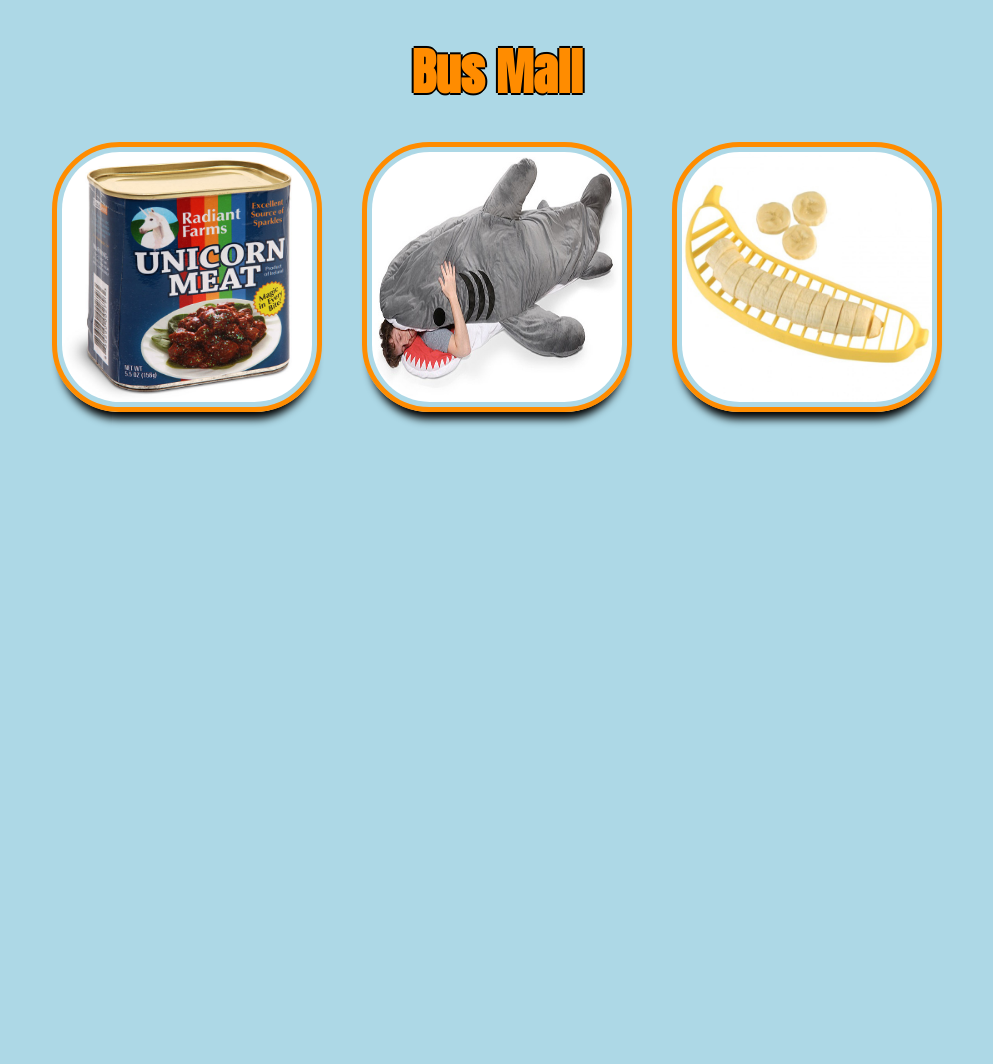
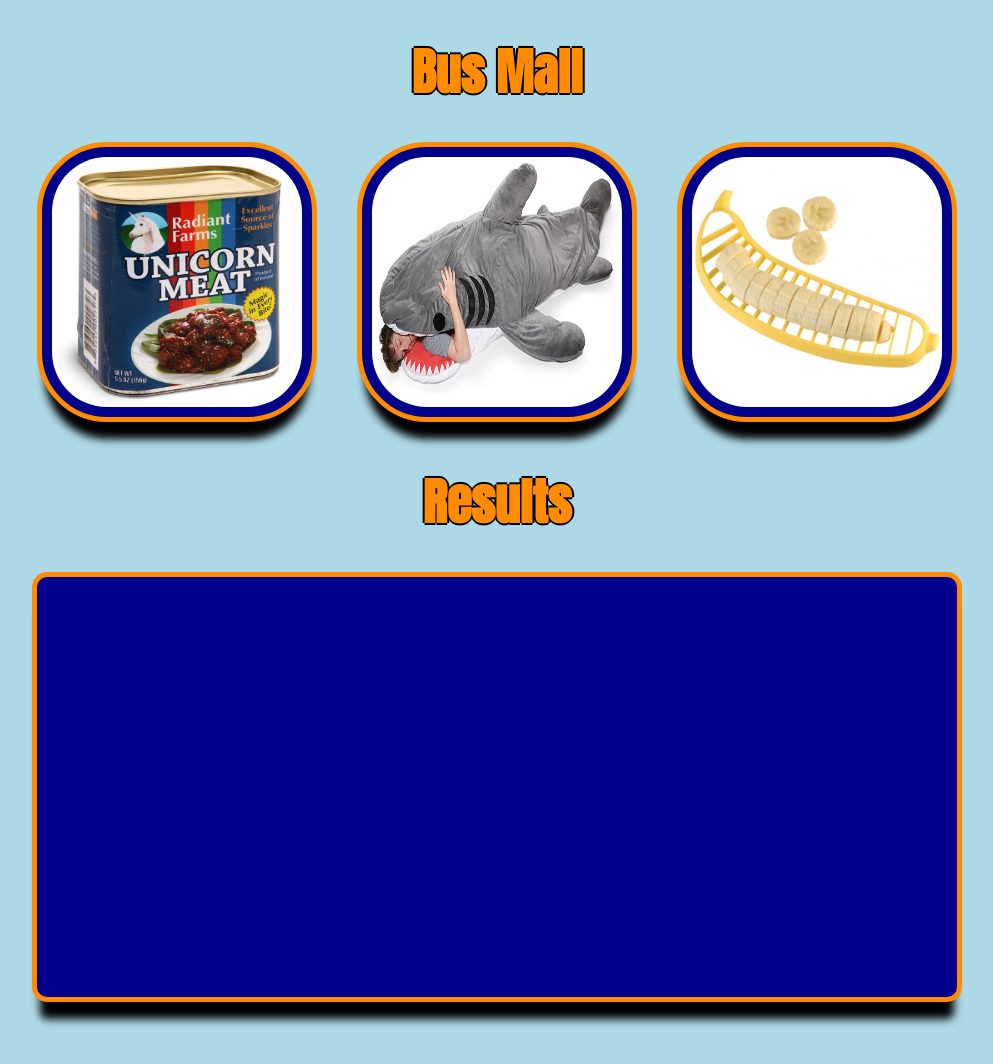
Before and after one commit to ColoSRJones/BusMall, a plain HTML site: page index.html in a window 1280 px wide. Shown: the whole page, without its empty margins (143-1136 px from the left). Before the commit the page ends 800 px from the top, so only its background shows below. Drawn offline with Linux system fonts and the light colour scheme.

Commit message:
Added results border

```diff
--- a/css/style.css
+++ b/css/style.css
@@ -9,9 +9,22 @@ body {
 	object-fit: contain;
 }
 #products img {
-  box-shadow: 0 15px 8px -8px black;
+  box-shadow: 0 25px 8px -8px black;
   border-radius: 25%;
   background-image: cover;
-  padding: 5px;
+  background-color: darkblue;
+  padding:  10px;
   border: 5px solid darkorange;
 }
+#results {
+   width: 900px;
+   height: 400px;
+   box-shadow: 0 25px 8px -8px black;
+   border-radius: 15px;
+   background-image: cover;
+   background-color: darkblue;
+   padding:  10px;
+   border: 5px solid darkorange;
+   margin: auto;
+   margin-bottom: 125px;
+}
--- a/index.html
+++ b/index.html
@@ -13,8 +13,8 @@
 		<h1>Bus Mall</h1>
 	</header>
 	<section id="products">
-
 	</section>
+		<h1>Results</h1>
 	<section id="results"></section>
 	<script src="js/app.js"></script>
 </body>
--- a/js/app.js
+++ b/js/app.js
@@ -53,7 +53,6 @@ function render() {
 		img.setAttribute('data-name',randomProducts[i].name);
 		img.setAttribute('width', '250px');
 		img.setAttribute('height', '250px');
-		img.setAttribute('border', 'black', '20px');
 		img.setAttribute('hspace', '20px');
 		img.addEventListener('click', handleVote);
 		productSection.appendChild(img);
```
